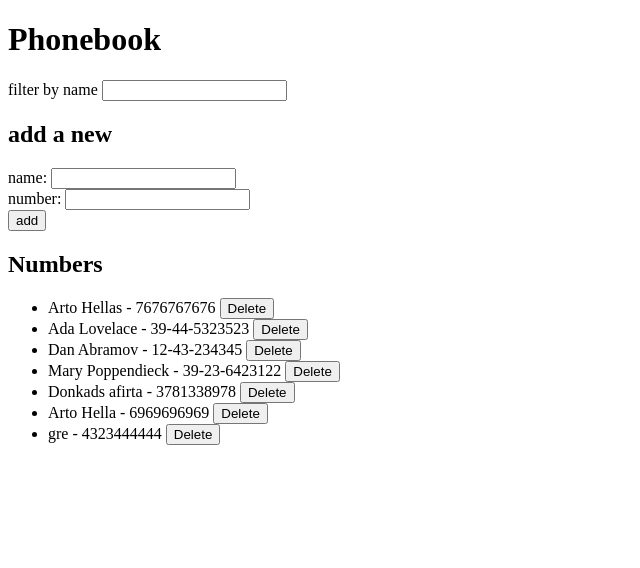
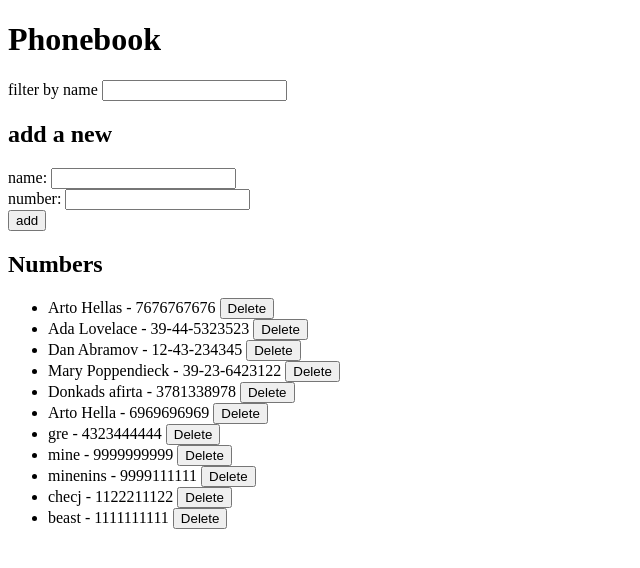
Before and after one commit to IanKaremi/Course_submissions, a React (Vite) app in the folder part1/the-phonebook/: page / in a window 1280 px wide. Shown: the top 568 px of the page, without its empty margins (0-640 px from the left). Built offline with nearby package versions, Linux system fonts and the light colour scheme; data requests are answered from the project's data file.

Commit message:
exercise 2.16

```diff
--- a/part1/the-phonebook/db.json
+++ b/part1/the-phonebook/db.json
@@ -34,6 +34,26 @@
       "id": "9701",
       "name": "gre",
       "number": "4323444444"
+    },
+    {
+      "id": "91d9",
+      "name": "mine",
+      "number": "9999999999"
+    },
+    {
+      "id": "9b59",
+      "name": "minenins",
+      "number": "9999111111"
+    },
+    {
+      "id": "eb89",
+      "name": "checj",
+      "number": "1122211122"
+    },
+    {
+      "name": "beast",
+      "number": "1111111111",
+      "id": "ecbb"
     }
   ]
 }
--- a/part1/the-phonebook/src/App.jsx
+++ b/part1/the-phonebook/src/App.jsx
@@ -13,7 +13,7 @@ const App = () => {
     .then(
       response => {
         const person_data = response.data
-        console.log(person_data);
+        // console.log(person_data);
         setPersons(person_data)
 
 
@@ -27,6 +27,8 @@ const App = () => {
   const [newPhone, setNewPhone] = useState('')
   const [param, setParam] = useState('')
   const [res, setRes] = useState([])
+  const [del, SetDel] = useState('')
+
 
   function handleNameChange(e){
     setNewName(e.target.value)
@@ -43,9 +45,16 @@ const App = () => {
     if(val === undefined){
       let new_obj = {name: newName, number:newPhone}
       setPersons(prev => prev.concat({name: newName, number:newPhone}))
-      phoneService
-        .create(new_obj)
-        // .then(response => {console.log(response)})
+      phoneService.create(new_obj)
+      setTimeout(()=>{
+       const notif =  document.getElementById("notif")
+       notif.style.display = "block"
+      },"20")
+      setTimeout(()=>{
+       const notif =  document.getElementById("notif")
+       notif.style.display = "none"
+      },"1000")
+
 
 
     }else{
@@ -55,6 +64,16 @@ const App = () => {
       let url = name.id
 
       let new_obj = {name: newName, number:newPhone}
+      const notif = document.getElementById('notif')
+      notif.textContent = `Edited ${newName}`
+       setTimeout(()=>{
+       const notif =  document.getElementById("notif")
+       notif.style.display = "block"
+      },"20")
+      setTimeout(()=>{
+       const notif =  document.getElementById("notif")
+       notif.style.display = "none"
+      },"1000")
 
       phoneService.put(url,new_obj)
 
@@ -62,17 +81,28 @@ const App = () => {
     }
   }
 
-  const handleDelete = (x) =>{
+  const handleDelete = (id,name) =>{
 
     if(window.confirm("Are you sure you want to delete?")){
-        phoneService.delete_el(x)
-        console.log('deleted', x)
+        phoneService.delete_el(id)
+        console.log('deleted', name)
+        SetDel(name)
+
+      setTimeout(()=>{
+       const notif =  document.getElementById("del-notif")
+       notif.style.display = "block"
+      },"20")
+      setTimeout(()=>{
+       const notif =  document.getElementById("del-notif")
+       notif.style.display = "none"
+      },"1000")
+
     }else{
       alert("Deletion aborted.")
     }
   }
-  const renderPerson = persons.map((x)=>{return <li key={x.id}>{x.name} - {x.number} <button onClick={()=>handleDelete(x.id)}>Delete</button></li>})
-  const renderRes = res.map((x)=>{return <li key={x.id}>{x.name} - {x.number}<button onClick={()=>handleDelete(x.id)}>Delete</button></li>})
+  const renderPerson = persons.map((x)=>{return <li key={x.id}>{x.name} - {x.number} <button onClick={()=>handleDelete(x.id, x.name)}>Delete</button></li>})
+  const renderRes = res.map((x)=>{return <li key={x.id}>{x.name} - {x.number}<button onClick={()=>handleDelete(x.id, x.name)}>Delete</button></li>})
 
   const handleParamChange = (y) =>{
     setParam(y.target.value)
@@ -92,6 +122,15 @@ const App = () => {
   return (
     <div>
       <h1>Phonebook</h1>
+      <div id="notif"  className="notif" style={{display:'none'}}>
+        Added {newName}.
+      </div>
+
+      <div id="del-notif"  className="del-notif" style={{display:'none'}}>
+        Deleted {del}.
+      </div>
+
+
       <Filter value={param} onChange={handleParamChange}/>
       <h2>add a new</h2>
       <PersonForm handleSubmit={handleSubmit} newName={newName} handleNameChange={handleNameChange} newPhone={newPhone} handlePhoneChange={handlePhoneChange}/>
--- a/part1/the-phonebook/src/index.css
+++ b/part1/the-phonebook/src/index.css
@@ -0,0 +1,15 @@
+.notif{
+    border: 2px solid green;
+    background-color: gray;
+    color: green;
+    font-size: 20px;
+    padding: 10px;
+}
+
+.del-notif{
+    border: 2px solid red;
+    background-color: gray;
+    color: red;
+    font-size: 20px;
+    padding: 10px;
+}
```
Also changed, not shown: 2 other files (tests, documents, lock files or other folders).
